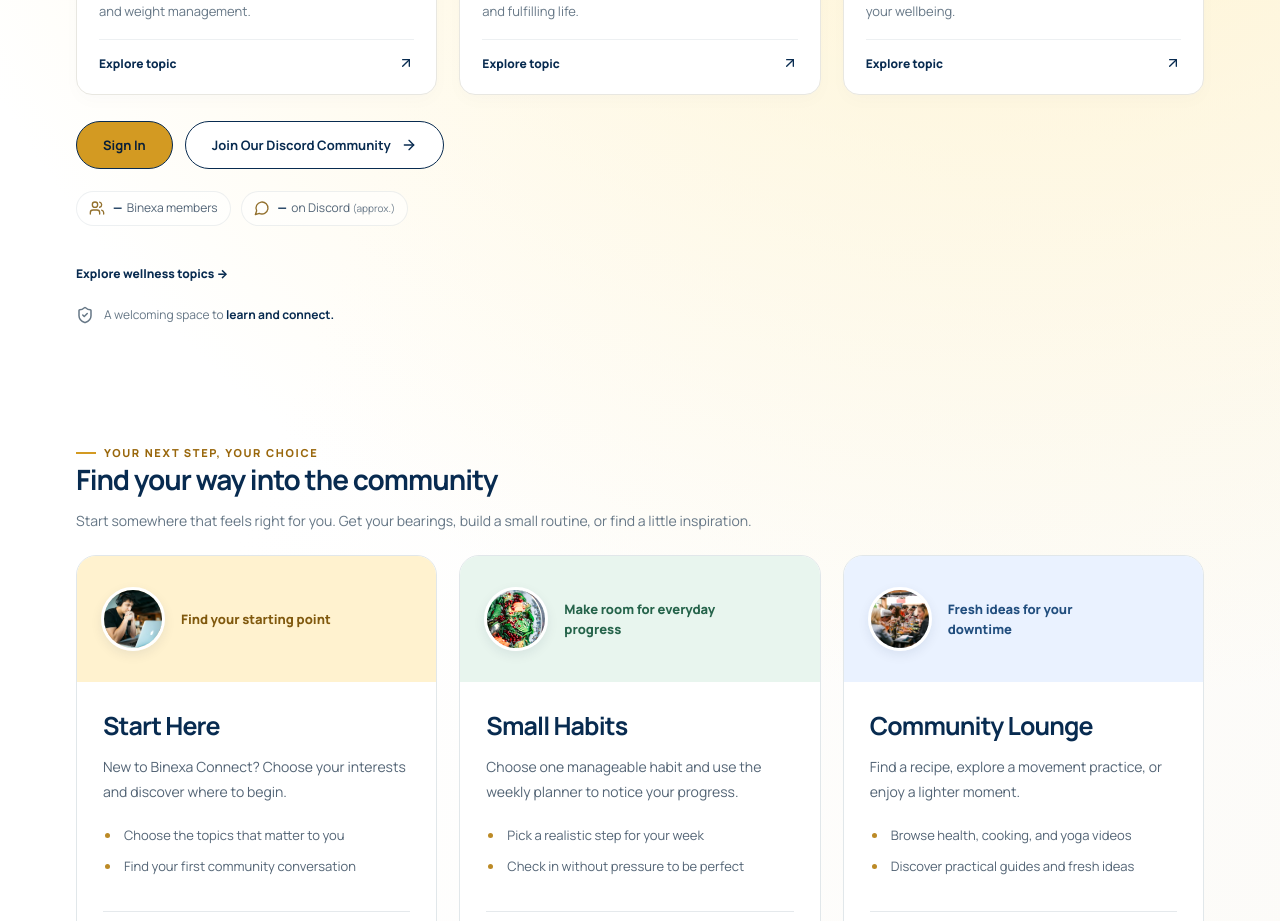
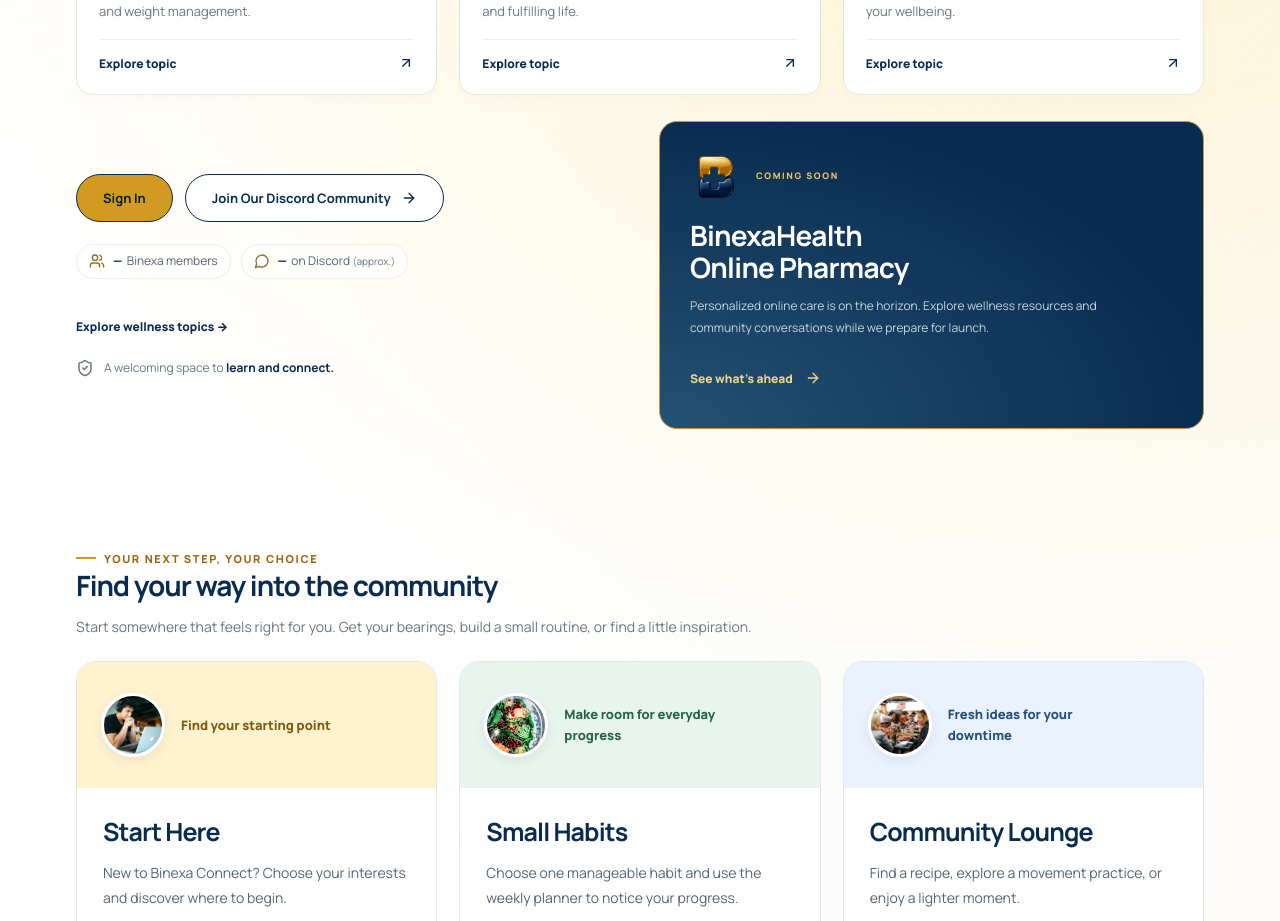
Before and after one commit to rashmiraju14/binexa-connect, a Next.js app: page / in a window 1280 px wide. Shown: the part 880-1801 px from the top of the page. Built offline with nearby package versions, Linux system fonts and the light colour scheme; no server answers.

Commit message:
Add pharmacy coming-soon card beside community actions

```diff
--- a/app/globals.css
+++ b/app/globals.css
@@ -361,3 +361,14 @@
   .wellness-editorial-card, .wellness-editorial-card:last-child { display: flex; grid-column: auto; scroll-snap-align: start; }
   .wellness-editorial-card:last-child .wellness-editorial-photo, .wellness-editorial-photo { height: 210px; flex-shrink: 0; }
 }
+
+.home-layout .home-welcome { display: grid; grid-template-columns: 1fr 1fr; align-items: center; gap: 38px; }
+.community-access-details { min-width: 0; }
+.pharmacy-feature-card { position: relative; overflow: hidden; padding: 28px 30px; border: 1px solid #bf974a; border-radius: 18px; background: radial-gradient(ellipse at bottom left, #245273, transparent 75%), #082b50; color: #fff; }
+.pharmacy-feature-top { display: flex; align-items: center; gap: 14px; }
+.pharmacy-feature-top img { object-fit: contain; }
+.pharmacy-feature-top span { color: #e8c76a; font-size: 9px; font-weight: 800; letter-spacing: 1.6px; }
+.pharmacy-feature-card h2 { color: #fff; font-size: 28px; line-height: 1.15; letter-spacing: -.7px; margin: 17px 0 12px; }
+.pharmacy-feature-card p { color: #c7d6e2; font-size: 12px; line-height: 1.8; margin: 0 0 18px; max-width: 430px; }
+.pharmacy-feature-card a { display: inline-flex; align-items: center; gap: 12px; min-height: 44px; color: #f0d58d; font-size: 12px; font-weight: 750; }
+@media(max-width:800px) { .home-layout .home-welcome { grid-template-columns: 1fr; gap: 22px; } .pharmacy-feature-card { padding: 24px; } }
--- a/components/CommunityHome.tsx
+++ b/components/CommunityHome.tsx
@@ -50,6 +50,7 @@ export default function Home({ authenticated = false }: { authenticated?: boolea
           className="home-welcome"
           aria-label="Personalized care and community"
         >
+          <div className="community-access-details">
           <div className="actions home-account-actions">
             <Link href="/sign-in" className="btn home-signin">Sign In</Link>
             <a
@@ -82,6 +83,13 @@ export default function Home({ authenticated = false }: { authenticated?: boolea
             </span>
           </div>
 
+          </div>
+          <aside className="pharmacy-feature-card" aria-labelledby="pharmacy-feature-title">
+            <div className="pharmacy-feature-top"><Image src="/branding/binexa-icon.png" alt="" width={52} height={52} /><span>COMING SOON</span></div>
+            <h2 id="pharmacy-feature-title">BinexaHealth<br />Online Pharmacy</h2>
+            <p>Personalized online care is on the horizon. Explore wellness resources and community conversations while we prepare for launch.</p>
+            <Link href="/events">See what’s ahead <ArrowRight size={16} aria-hidden="true" /></Link>
+          </aside>
         </section>
       </div>
 
```
